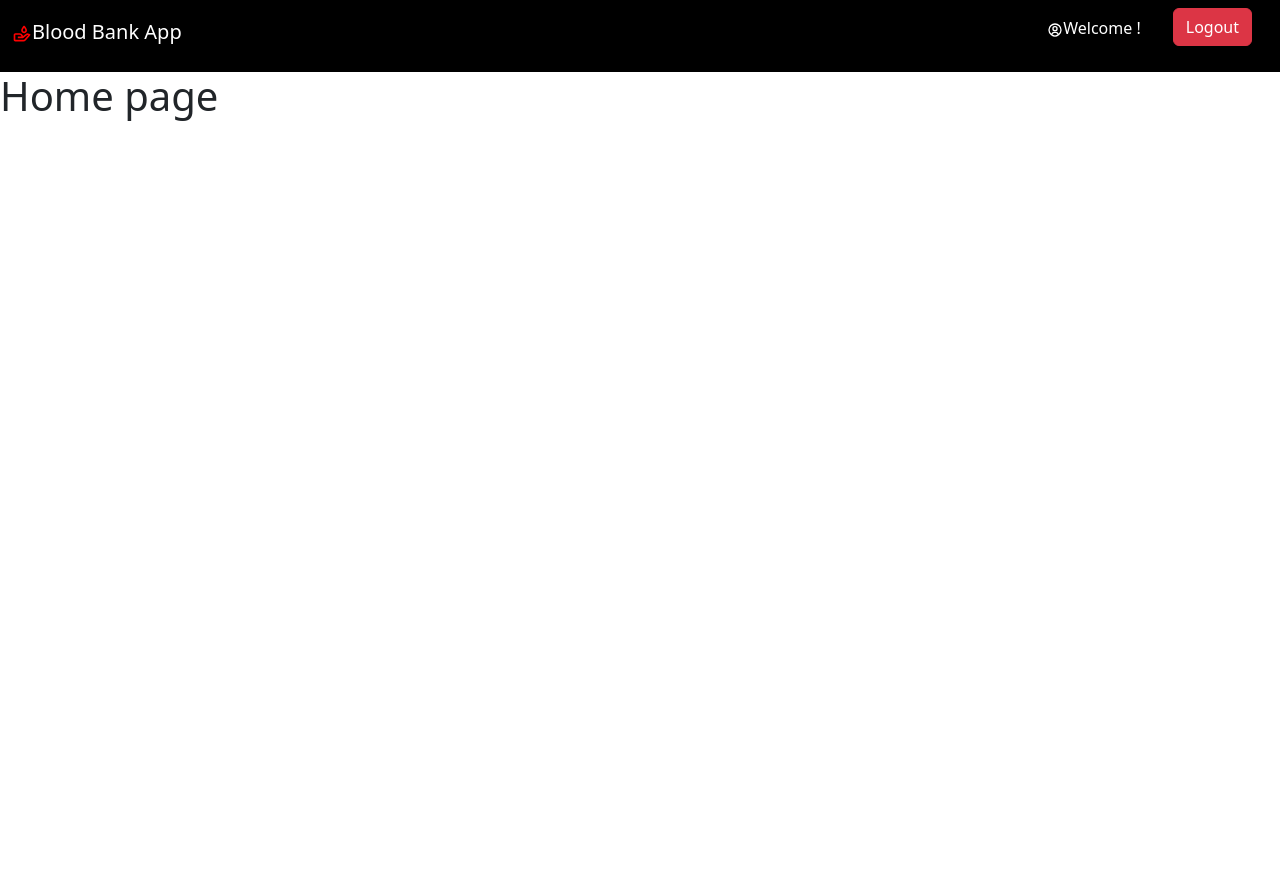
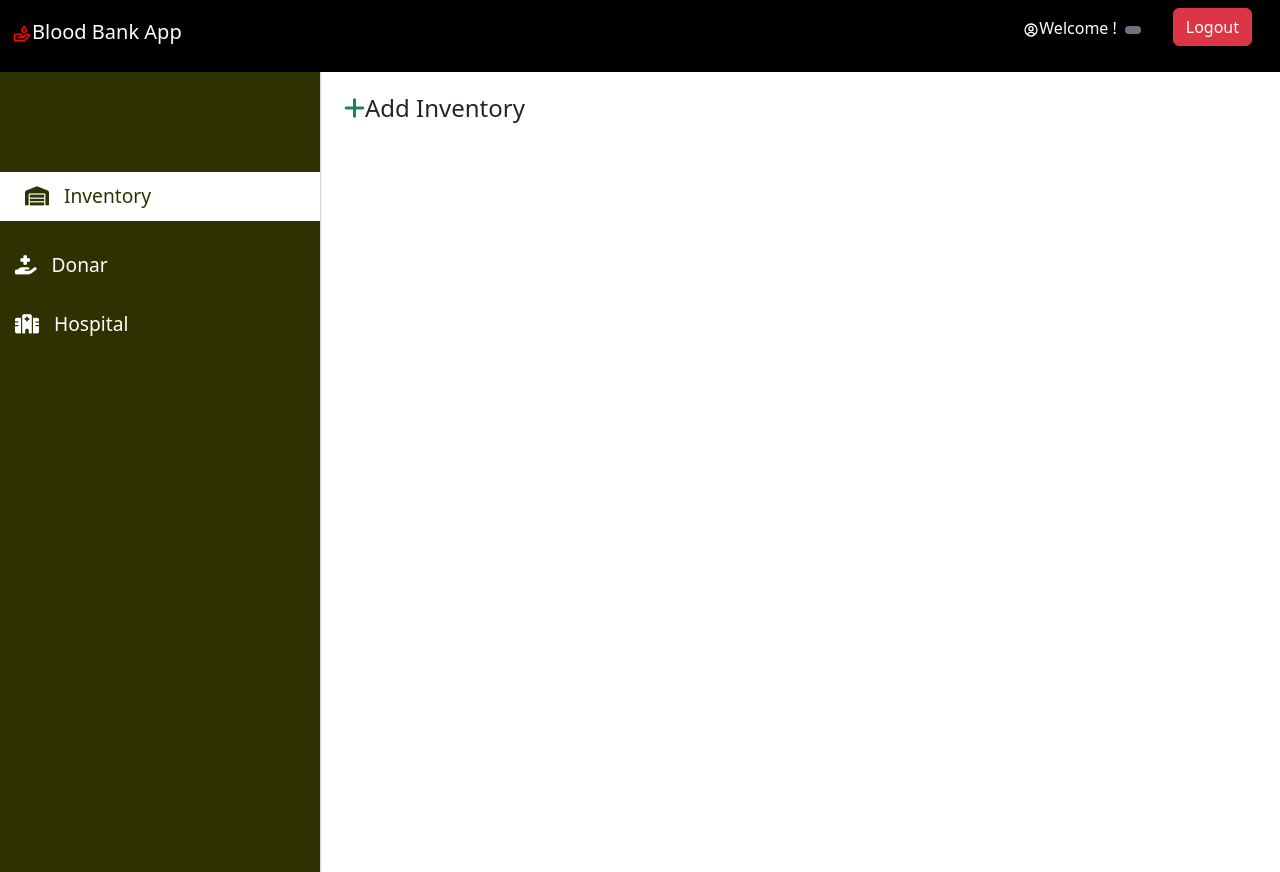
Before and after one commit to pallavi5011/blood-bank, a React (Create React App) app in the folder client/: page / in a window 1280 px wide. Before the commit the page ends 800 px from the top, so only its background shows below. Built offline with nearby package versions, Linux system fonts and the light colour scheme; no server answers; sample sign-in values are in the browser's storage.

Commit message:
sidebar and popup model

```diff
--- a/client/public/index.html
+++ b/client/public/index.html
@@ -13,8 +13,10 @@
 
     <link rel="manifest" href="%PUBLIC_URL%/manifest.json" />
     <link href="https://cdn.jsdelivr.net/npm/bootstrap@5.3.3/dist/css/bootstrap.min.css" rel="stylesheet" integrity="sha384-QWTKZyjpPEjISv5WaRU9OFeRpok6YctnYmDr5pNlyT2bRjXh0JMhjY6hW+ALEwIH" crossorigin="anonymous">
-  </head>
 
+    <link rel="stylesheet" href="https://cdnjs.cloudflare.com/ajax/libs/font-awesome/6.4.0/css/all.min.css"
+    integrity="sha512-iecdLmaskl7CVkqkXNQ/ZH/XLlvWZOJyj7Yy7tcenmpD1ypASozpmT/E0iPtmFIB46ZmdtAc9eNBvH0H/ZpiBw=="
+    crossorigin="anonymous" referrerpolicy="no-referrer" />
     <title>Blood Bank</title>
   </head>
   <body>
--- a/client/src/components/shared/Layout/Header.js
+++ b/client/src/components/shared/Layout/Header.js
@@ -21,7 +21,10 @@
             </div>
             <ul className='navbar-nav flex-row'>
                 <li className='nav-item mx-3'>
-                    <p className='nav-link'><BiUserCircle/>Welcome {user?.name} ! </p>
+                    <p className='nav-link'><BiUserCircle/>Welcome {user?.name ||user?.hospitalName || user?.orgnisationName} !
+                    &nbsp;
+                    <span className='badge bg-secondary'> {user?.role} </span>
+                    </p>
                 </li>
                 <li className='nav-item mx-3'>
                     <button className='btn btn-danger' onClick={handleLogout}>Logout</button>
--- a/client/src/components/shared/Layout/Layout.js
+++ b/client/src/components/shared/Layout/Layout.js
@@ -1,13 +1,19 @@
 import React from 'react'
 import Header from './Header'
+import Sidebar from './Menus/Sidebar'
 
-const Layout = ( {children} ) => {
+const Layout = ({ children }) => {
     return (
         <>
             <div className='header'>
-        <Header/>
+                <Header />
             </div>
-    <div className='content'> {children} </div>
+            <div className='row g-0'>
+                <div className='col-md-3'>
+                    <Sidebar/>
+                </div>
+                <div className='col-md-9'>{children}</div>
+            </div>
         </>
     )
 }
--- /dev/null
+++ b/client/src/components/shared/Layout/Menus/Sidebar.js
@@ -0,0 +1,30 @@
+import React from 'react'
+import { userMenu } from './userMenu'
+import { useLocation,Link } from 'react-router-dom'
+import '../../../../styles/Layout.css'
+
+const Sidebar = () => {
+    const location = useLocation();
+    return (
+      <div>
+        <div className="sidebar">
+          <div className="menu">
+            {userMenu.map((menu) => {
+              const isActive = location.pathname === menu.path;
+              return (
+                <div
+                  className={`menu-item ${isActive && "active"}`}
+                  key={menu.name}
+                >
+                  <i className={menu.icon}></i>
+                  <Link to={menu.path}>{menu.name}</Link>
+                </div>
+              );
+            })}
+          </div>
+        </div>
+      </div>
+    );
+  };
+
+  export default Sidebar;
--- /dev/null
+++ b/client/src/components/shared/Layout/Menus/userMenu.js
@@ -0,0 +1,17 @@
+export const userMenu = [
+    {
+      name: "Inventory",
+      path: "/",
+      icon: "fa-solid fa-warehouse",
+    },
+    {
+      name: "Donar",
+      path: "/donar",
+      icon: "fa-solid fa-hand-holding-medical",
+    },
+    {
+      name: "Hospital",
+      path: "/hospital",
+      icon: "fa-solid fa-hospital",
+    },
+  ];
--- /dev/null
+++ b/client/src/components/shared/modal/Modal.js
@@ -0,0 +1,28 @@
+import React from 'react'
+
+function Modal() {
+    return (
+        <>
+            <div className="modal fade" id="staticBackdrop" data-bs-backdrop="static" data-bs-keyboard="false" tabIndex={-1} aria-labelledby="staticBackdropLabel" aria-hidden="true">
+                <div className="modal-dialog">
+                    <div className="modal-content">
+                        <div className="modal-header">
+                            <h1 className="modal-title fs-5" id="staticBackdropLabel">Modal title</h1>
+                            <button type="button" className="btn-close" data-bs-dismiss="modal" aria-label="Close" />
+                        </div>
+                        <div className="modal-body">
+                            ...
+                        </div>
+                        <div className="modal-footer">
+                            <button type="button" className="btn btn-secondary" data-bs-dismiss="modal">Close</button>
+                            <button type="button" className="btn btn-primary">Understood</button>
+                        </div>
+                    </div>
+                </div>
+            </div>
+
+        </>
+    )
+}
+
+export default Modal
--- a/client/src/pages/HomePage.js
+++ b/client/src/pages/HomePage.js
@@ -2,6 +2,8 @@
 import { useSelector } from 'react-redux'
 import Spinner from '../components/shared/Spinner'
 import Layout from '../components/shared/Layout/Layout'
+import Modal from '../components/shared/modal/Modal'
+
 
 const HomePage = () => {
   const { loading, error } = useSelector((state) => state.auth)
@@ -10,7 +12,17 @@
       {error && <span> {alert(error)} </span>}
       {/* {error && toast.error(error)} */}
       {loading ? (<Spinner />) : (
-        <h1>Home page</h1>
+        <>
+        <h4
+              className="ms-4"
+              data-bs-toggle="modal" data-bs-target="#staticBackdrop"
+              style={{ cursor: "pointer" }}
+            >
+              <i className="fa-solid fa-plus text-success py-4"></i>
+              Add Inventory
+            </h4>
+            <Modal/>
+        </>
       )}
     </Layout>
   )
--- /dev/null
+++ b/client/src/styles/Layout.css
@@ -0,0 +1,35 @@
+.sidebar{
+    height: 100vh !important;
+    background-color: #2e3200;
+    box-shadow: 0 0 2px gray;
+    color: white;
+}
+
+.menu{
+    padding-top: 100px;
+}
+
+.menu-item{
+    padding-top: 30px;
+}
+
+.menu-item a{
+    color: white;
+    text-decoration: none;
+    font-size: 1.2rem;
+}
+
+.menu-item i{
+    font-size: 1.2rem;
+    margin: 0 15px ;
+    color: white;
+}
+
+.active{
+    background-color: white;
+    padding: 10px;
+}
+
+.active a, .active i{
+    color: #2e3200;
+}
```
Lines whose indentation alone changed are shown as unchanged.
